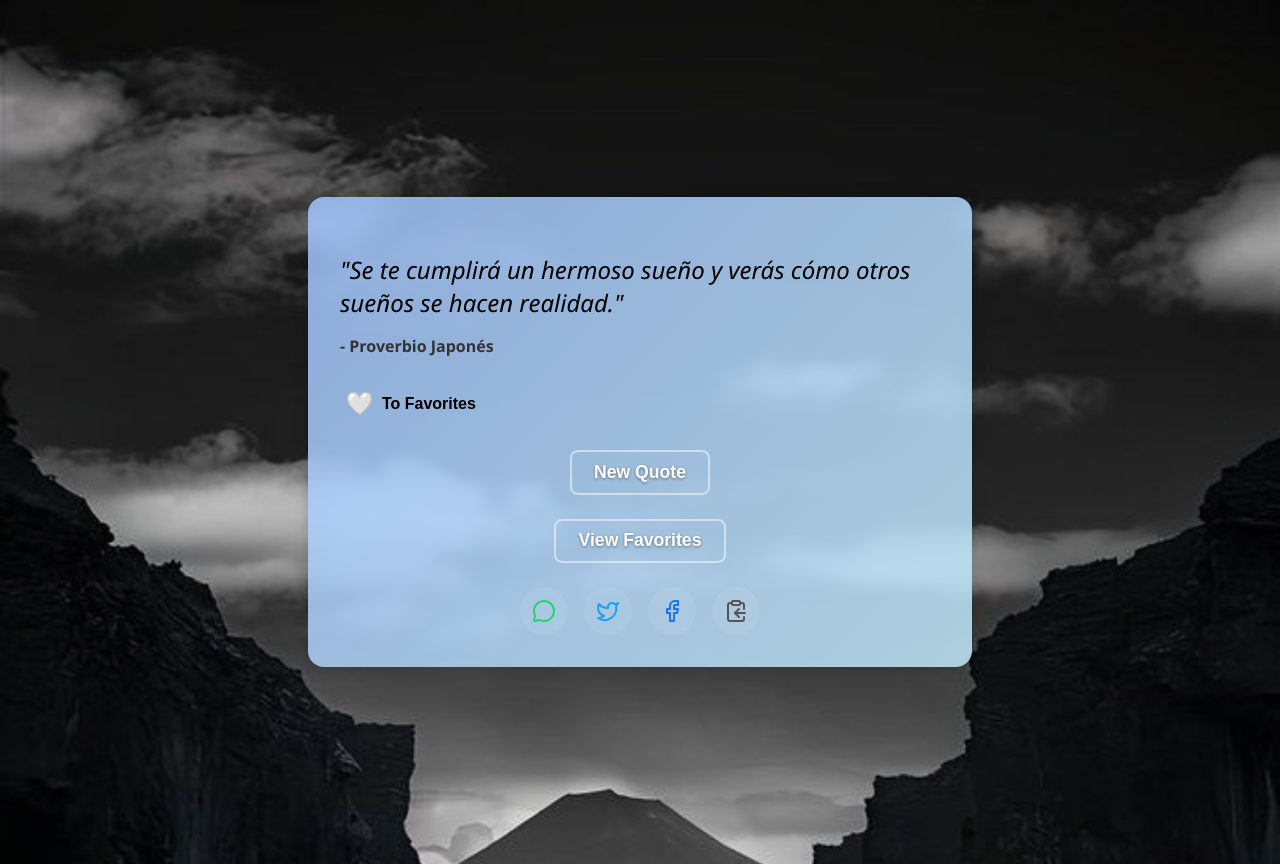
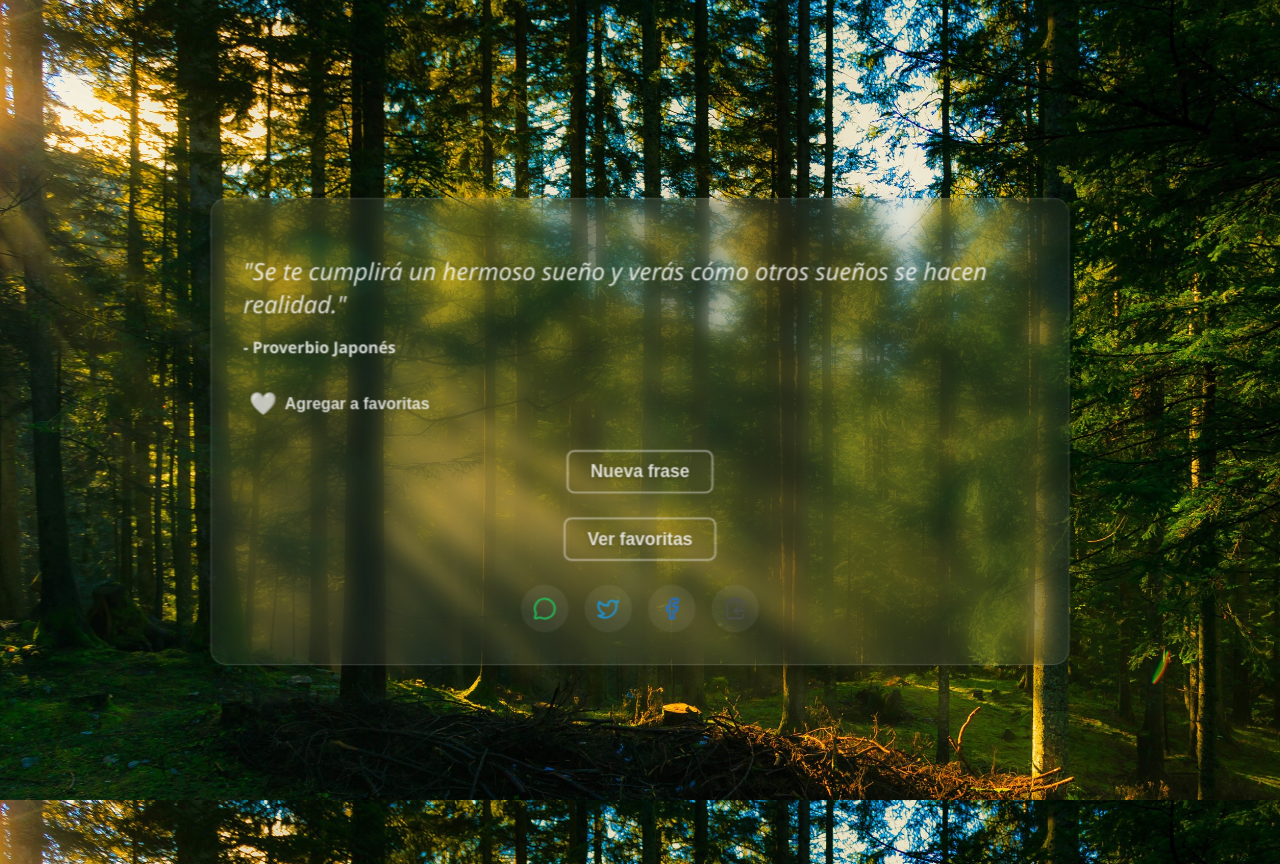
Before and after one commit to Mauricio-Guerrero-Arciniegas/Quotes, a React (Vite) app: page / in a window 1280 px wide. Built offline with nearby package versions, Linux system fonts and the light colour scheme.

Commit message:
Glassmorphism

```diff
--- a/package.json
+++ b/package.json
@@ -10,6 +10,7 @@
     "preview": "vite preview"
   },
   "dependencies": {
+    "framer-motion": "^12.19.1",
     "i18next": "^25.2.1",
     "lucide-react": "^0.523.0",
     "react": "^19.1.0",
--- a/src/App.jsx
+++ b/src/App.jsx
@@ -1,42 +1,33 @@
 import { useState, useEffect } from 'react';
+import { motion, AnimatePresence } from 'framer-motion';
 import phrases from './data/phrases.json';
 import styles from './App.module.scss';
 import Quotes from './components/Quotes/Quotes';
 import ButtonGroup from './components/ButtonGroup/ButtonGroup';
-
-
-const gradients = [
-  'linear-gradient(135deg, rgba(255, 236, 210, 0.85), rgba(252, 182, 159, 0.85))',
-  'linear-gradient(135deg, rgba(161, 196, 253, 0.85), rgba(194, 233, 251, 0.85))',
-  'linear-gradient(135deg, rgba(251, 194, 235, 0.85), rgba(166, 193, 238, 0.85))',
-  'linear-gradient(135deg, rgba(212, 252, 121, 0.85), rgba(150, 230, 161, 0.85))',
-  'linear-gradient(135deg, rgba(102, 126, 234, 0.85), rgba(118, 75, 162, 0.85))',
-];
+import Loader from './components/Loader/Loader';
 
 function App() {
+	// Quotes
+	const [isLoading, setIsLoading] = useState(true);
 	const getRandomIndex = (length) => Math.floor(Math.random() * length);
 
+	const handleNewPhrase = () => {
+		setCurrentPhrase(phrases[getRandomIndex(phrases.length)]);
+	};
+	// Random Phrases
 	const [currentPhrase, setCurrentPhrase] = useState(
-    phrases[getRandomIndex(phrases.length)]
+		phrases[getRandomIndex(phrases.length)],
 	);
-  const [cardBg, setCardBg] = useState(
-    gradients[getRandomIndex(gradients.length)]
-  );
+	// Favorites
 	const [favorites, setFavorites] = useState(() => {
 		const stored = localStorage.getItem('favorites');
 		return stored ? JSON.parse(stored) : [];
 	});
-  const [showFavorites, setShowFavorites] = useState(false);
-
 	useEffect(() => {
 		localStorage.setItem('favorites', JSON.stringify(favorites));
 	}, [favorites]);
 
-  const handleNewPhrase = () => {
-    setCurrentPhrase(phrases[getRandomIndex(phrases.length)]);
-    setCardBg(gradients[getRandomIndex(gradients.length)]);
-  };
-
+	const [showFavorites, setShowFavorites] = useState(false);
 	const toggleFavorite = () => {
 		const exists = favorites.find((f) => f.phrase === currentPhrase.phrase);
 		if (exists) {
@@ -48,12 +39,19 @@ function App() {
 
 	const isFavorite = favorites.some((f) => f.phrase === currentPhrase.phrase);
 	const handleToggleFavorites = () => setShowFavorites((prev) => !prev);
+	// Loader
+	useEffect(() => {
+		const timer = setTimeout(() => {
+			setIsLoading(false);
+		}, 3500);
+		return () => clearTimeout(timer);
+	}, []);
 
+	// Buttons Icons
 	const handleShareWhatsApp = () => {
 		const message = `"${currentPhrase.phrase}" - ${currentPhrase.author}`;
 		const encoded = encodeURIComponent(message);
-    const url = `https://wa.me/?text=${encoded}`;
-    window.open(url, '_blank');
+		window.open(`https://wa.me/?text=${encoded}`, '_blank');
 	};
 
 	const handleShareTwitter = () => {
@@ -65,7 +63,10 @@ function App() {
 	const handleShareFacebook = () => {
 		const message = `"${currentPhrase.phrase}" - ${currentPhrase.author}`;
 		const encoded = encodeURIComponent(message);
-    window.open(`https://www.facebook.com/sharer/sharer.php?u=&quote=${encoded}`, '_blank');
+		window.open(
+			`https://www.facebook.com/sharer/sharer.php?u=&quote=${encoded}`,
+			'_blank',
+		);
 	};
 
 	const handleCopyToClipboard = () => {
@@ -75,8 +76,26 @@ function App() {
 	};
 
 	return (
-    <div className={styles.app}>
-      <div className={styles['app__card']} style={{ background: cardBg }}>
+		<>
+			{isLoading ? (
+				<Loader />
+			) : (
+				<AnimatePresence>
+					<motion.div
+						className={styles.app}
+						initial={{ opacity: 0 }}
+						animate={{ opacity: 1 }}
+						exit={{ opacity: 0 }}
+						transition={{ duration: 1 }}
+					>
+						<motion.div
+							className={`${styles['app__card']} ${
+								isLoading ? styles['hidden-card'] : ''
+							}`}
+							initial={{ scale: 0.95, opacity: 0 }}
+							animate={{ scale: 1, opacity: 1 }}
+							transition={{ duration: 3, ease: 'easeOut' }}
+						>
 							<Quotes
 								phrase={currentPhrase.phrase}
 								author={currentPhrase.author}
@@ -104,12 +123,17 @@ function App() {
 											</div>
 										))
 									) : (
-              <p>No favorites yet.</p>
+										<p style={{ color: 'white' }}>
+											Aún no hay frases favoritas.
+										</p>
 									)}
 								</div>
 							)}
-      </div>
-    </div>
+						</motion.div>
+					</motion.div>
+				</AnimatePresence>
+			)}
+		</>
 	);
 }
 
--- a/src/App.module.scss
+++ b/src/App.module.scss
@@ -11,21 +11,23 @@ body {
 .app {
   min-height: 100vh;
   padding: 2rem;
-  background-size: cover;
-  background-position: center;
-
   display: flex;
   justify-content: center;
   align-items: center;
 
   &__card {
-      max-width: 600px;
+    max-width: 800px;
     width: 100%;
     padding: 2rem;
     border-radius: 1rem;
-    backdrop-filter: blur(6px);
-    box-shadow: 0 0 15px rgba(0, 0, 0, 0.2);
-    transition: background 0.5s ease;
+
+    background-color: rgba(255, 255, 255, 0.08);
+    backdrop-filter: blur(10px);
+    -webkit-backdrop-filter: blur(10px);
+    border: 1px solid rgba(255, 255, 255, 0.2);
+    box-shadow: 0 8px 24px rgba(0, 0, 0, 0.25);
+
+    transition: backdrop-filter 0.3s ease, box-shadow 0.3s ease;
   }
 
   &__fav-toggle {
@@ -44,23 +46,26 @@ body {
 
   &__favorites-list {
     margin-top: 1rem;
-      background-color: rgba(255, 255, 255, 0.7);
+    background-color: rgba(255, 255, 255, 0.1);
+    backdrop-filter: blur(8px);
     border-radius: 1rem;
     padding: 1rem;
     max-height: 200px;
     overflow-y: auto;
-      box-shadow: 0 0 8px rgba(0, 0, 0, 0.2);
+    border: 1px solid rgba(255, 255, 255, 0.15);
+    box-shadow: 0 4px 12px rgba(0, 0, 0, 0.2);
   }
 
   &__favorite-item {
     margin-bottom: 1rem;
     font-style: italic;
+    color: white;
 
     span {
       display: block;
       text-align: right;
       font-weight: bold;
-        color: #333;
+      color: #eee;
     }
   }
 
@@ -80,7 +85,11 @@ body {
       svg {
         width: 28px;
         height: 28px;
-        transition: fill 0.3s ease;
+        transition: fill 0.3s ease, border 0.3s ease;
+        color: white;
+        border: 1px solid rgba(255, 255, 255, 0.3);
+        border-radius: 50%;
+        padding: 4px;
       }
 
       &:hover {
--- a/src/components/ButtonGroup/ButtonGroup.jsx
+++ b/src/components/ButtonGroup/ButtonGroup.jsx
@@ -18,14 +18,14 @@ function ButtonGroup({
   return (
     <div className={styles['button-group']}>
       <button className={styles['button-group__action']} onClick={onNewPhrase}>
-        New Quote
+        Nueva frase
       </button>
 
       <button
         className={styles['button-group__action']}
         onClick={onToggleFavorites}
       >
-        {showFavorites ? 'Hide Favorites' : 'View Favorites'}
+        {showFavorites ? 'Ocultar favoritas' : 'Ver favoritas'}
       </button>
 
       <div className={styles['button-group__socials']}>
--- /dev/null
+++ b/src/components/Loader/Loader.jsx
@@ -0,0 +1,28 @@
+import styles from './Loader.module.scss';
+
+function Loader() {
+  return (
+    <div className={styles.loader}>
+      <svg
+        className={styles.loader__svg}
+        width="80"
+        height="80"
+        viewBox="0 0 100 100"
+        fill="none"
+        xmlns="http://www.w3.org/2000/svg"
+      >
+        <path
+          className={styles.loader__path}
+          d="M 10 80 L 44 26 L 52 43 L 65 21 L 80 47"
+          stroke="#ffffff"
+          strokeWidth="5"
+          strokeLinecap="round"
+          strokeLinejoin="round"
+        />
+      </svg>
+      <span className={styles.loader__text}>Dev.</span>
+    </div>
+  );
+}
+
+export default Loader;
--- /dev/null
+++ b/src/components/Loader/Loader.module.scss
@@ -0,0 +1,59 @@
+.loader {
+  position: fixed;
+  inset: 0;
+  background-color: #0f0f0f;
+  display: flex;
+  flex-direction: column;
+  align-items: center;
+  justify-content: center;
+  z-index: 2;
+
+  .loader__path {
+  stroke-dasharray: 300;
+  stroke-dashoffset: 300;
+  animation: draw 6s ease forwards;
+}
+
+  &__svg {
+    width: 200px;
+    height: 200px;
+    filter: drop-shadow(0 0 8px cyan);
+  }
+
+  &__path {
+    stroke-dasharray: 300;
+    stroke-dashoffset: 300;
+    animation: draw 4s ease forwards;
+  }
+
+  &__text {
+  color: white;
+  font-size: 1.2rem;
+  margin-top: 0.5rem;
+  opacity: 0;
+  transform: translateY(20px);
+  animation: fadeInUp 1.5s ease forwards;
+  animation-delay: 1.8s;
+  letter-spacing: 0.1em;
+  text-shadow: 0 0 12px #00ffff;
+}
+}
+
+@keyframes draw {
+  to {
+    stroke-dashoffset: 0;
+  }
+}
+
+@keyframes fadeIn {
+  to {
+    opacity: 1;
+  }
+}
+
+@keyframes fadeInUp {
+  to {
+    opacity: 1;
+    transform: translateY(-70px);
+  }
+}
--- a/src/components/Quotes/Quotes.jsx
+++ b/src/components/Quotes/Quotes.jsx
@@ -14,7 +14,7 @@ function Quotes({ phrase, author, onToggleFavorite, isFavorite }) {
     {isFavorite ? '❤️' : '🤍'}
   </span>
   <span className={styles['quotes__fav-text']}>
-    {isFavorite ? 'Saved' : 'To Favorites'}
+    {isFavorite ? 'Agregada' : 'Agregar a favoritas'}
   </span>
 </button>
     </div>
--- a/src/components/Quotes/Quotes.module.scss
+++ b/src/components/Quotes/Quotes.module.scss
@@ -3,11 +3,12 @@
     font-size: 1.5rem;
     font-style: italic;
     margin-bottom: 1rem;
+    color: white;
   }
 
   &__author {
     font-weight: bold;
-    color: #333;
+    color: #ffffff;
   }
 
   &__fav-btn {
@@ -19,7 +20,7 @@
     cursor: pointer;
     font-size: 1rem;
     margin-top: 1rem;
-    color: #000000;
+    color: #ffffff;
     font-weight: bold;
     transition: transform 0.2s ease;
 
@@ -34,5 +35,6 @@
 
   &__fav-text {
     font-size: 1rem;
+    color: rgb(252, 252, 252);
   }
 }
```
Also changed, not shown: public/background.jpg, 1 other file (tests, documents, lock files or other folders). Lines whose indentation alone changed are shown as unchanged.
